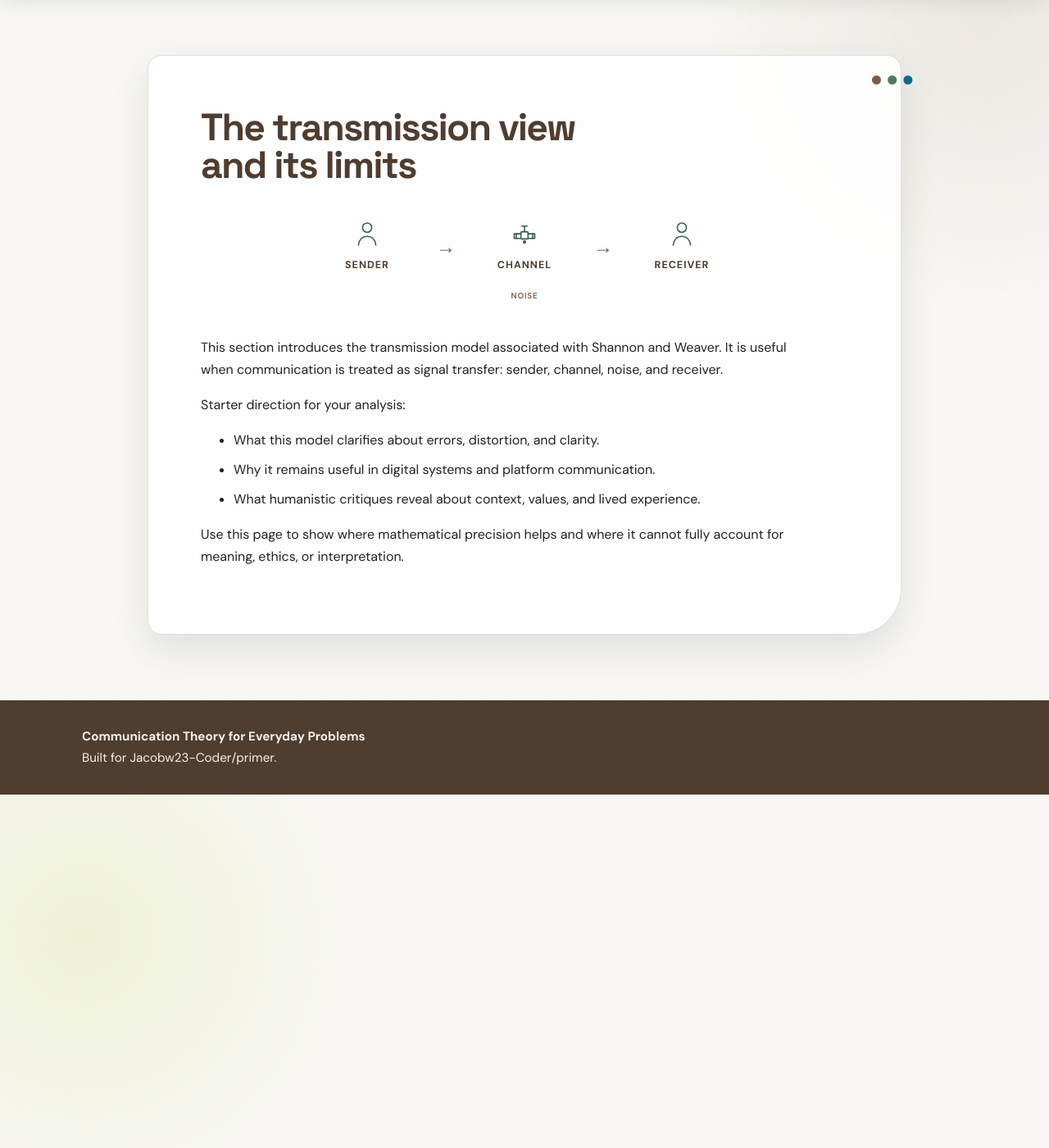
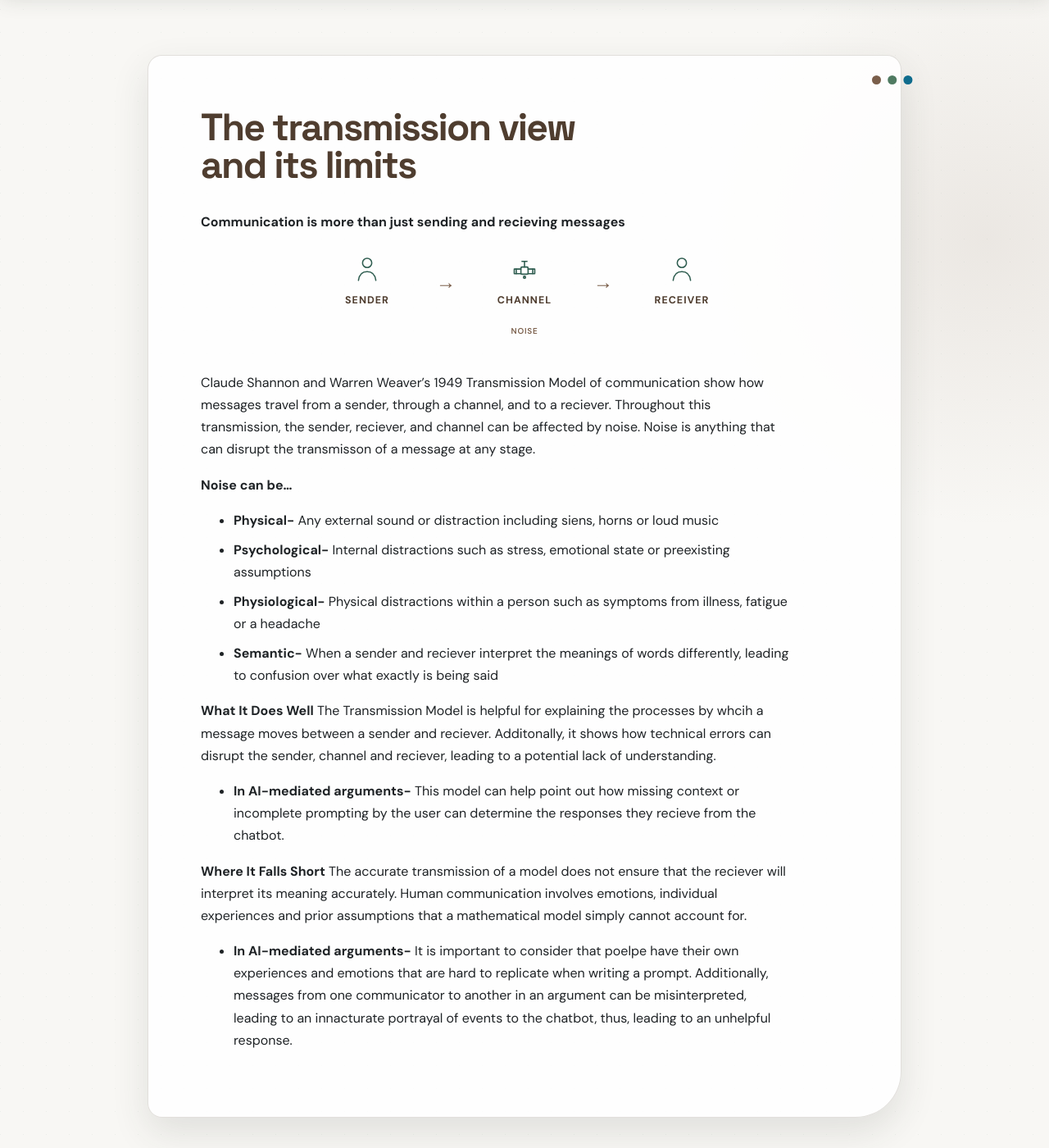
Before and after one commit to Jacobw23-Coder/primer, a Jekyll site: the page built from pages/transmission-view-and-limits.md, in a window 1280 px wide and 1400 px high, scrolled down 745 px. Shown: the whole window at 82% size. Built offline with Jekyll 4.4.1, drawn with Linux system fonts in a browser that asks for light colours.

Commit message:
major content additions to transmission page

```diff
--- a/pages/transmission-view-and-limits.md
+++ b/pages/transmission-view-and-limits.md
@@ -2,6 +2,7 @@
 layout: default
 title: The transmission view and its limits
 ---
+**Communication is more than just sending and recieving messages**
 
 <figure class="transmission-flow" aria-label="Sender, channel, and receiver with noise affecting the full exchange">
   <div class="transmission-flow-track">
@@ -42,12 +43,18 @@ title: The transmission view and its limits
   <span class="transmission-noise-label">noise</span>
 </figure>
 
-This section introduces the transmission model associated with Shannon and Weaver. It is useful when communication is treated as signal transfer: sender, channel, noise, and receiver.
+Claude Shannon and Warren Weaver's 1949 Transmission Model of communication show how messages travel from a sender, through a channel, and to a reciever. Throughout this transmission, the sender, reciever, and channel can be affected by noise. Noise is anything that can disrupt the transmisson of a message at any stage.
 
-Starter direction for your analysis:
+**Noise can be...**
+- **Physical-** Any external sound or distraction including siens, horns or loud music
+- **Psychological-** Internal distractions such as stress, emotional state or preexisting assumptions
+- **Physiological-** Physical distractions within a person such as symptoms from illness, fatigue or a headache
+- **Semantic-** When a sender and reciever interpret the meanings of words differently, leading to confusion over what exactly is being said
 
-- What this model clarifies about errors, distortion, and clarity.
-- Why it remains useful in digital systems and platform communication.
-- What humanistic critiques reveal about context, values, and lived experience.
+**What It Does Well**
+The Transmission Model is helpful for explaining the processes by whcih a message moves between a sender and reciever. Additonally, it shows how technical errors can disrupt the sender, channel and reciever, leading to a potential lack of understanding.
+- **In AI-mediated arguments-** This model can help point out how missing context or incomplete prompting by the user can determine the responses they recieve from the chatbot.
 
-Use this page to show where mathematical precision helps and where it cannot fully account for meaning, ethics, or interpretation.
+**Where It Falls Short**
+The accurate transmission of a model does not ensure that the reciever will interpret its meaning accurately. Human communication involves emotions, individual experiences and prior assumptions that a mathematical model simply cannot account for.
+- **In AI-mediated arguments-** It is important to consider that poelpe have their own experiences and emotions that are hard to replicate when writing a prompt. Additionally, messages from one communicator to another in an argument can be misinterpreted, leading to an innacturate portrayal of events to the chatbot, thus, leading to an unhelpful response.
```
